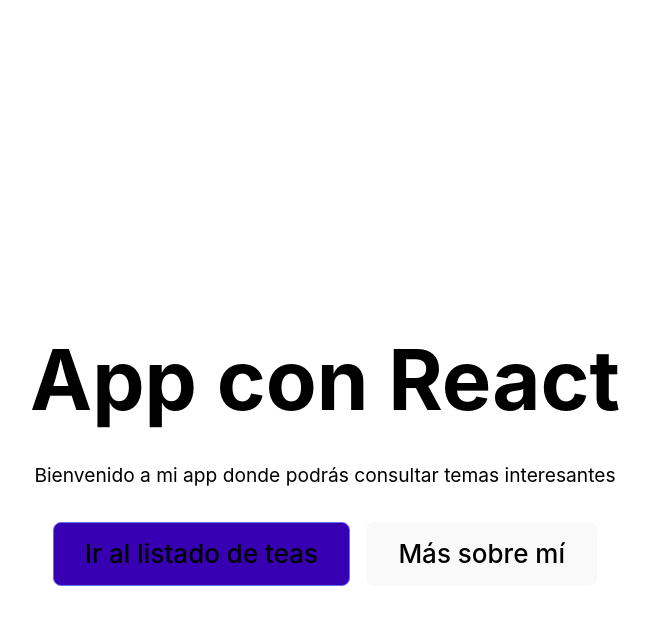
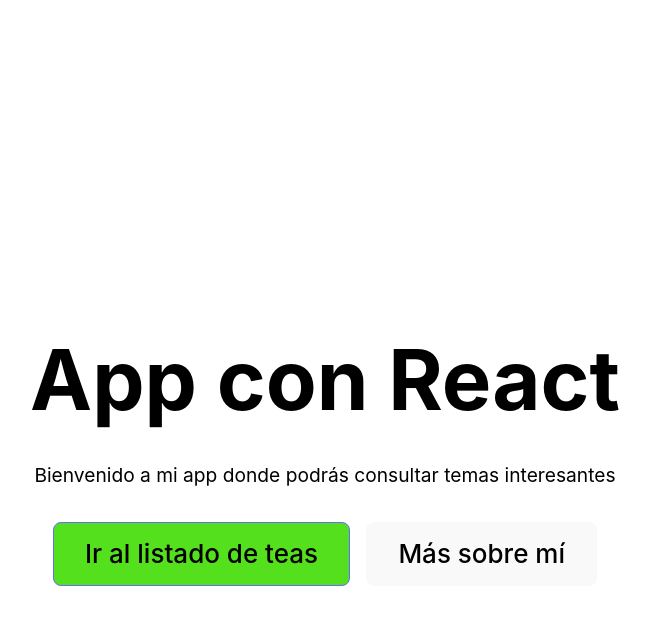
Before and after one commit to legendary2303/diagnostico-react, a React (Vite) app: page / in a window 1280 px wide. In both pictures the pointer is over the button "Ir al listado de teas". Shown: the top 624 px of the page, without its empty margins (315-965 px from the left). Built offline with nearby package versions, Linux system fonts and the light colour scheme.

Commit message:
style(frontend) change of color in buttons

```diff
--- a/Screen/Welcome/welcome.css
+++ b/Screen/Welcome/welcome.css
@@ -41,5 +41,5 @@
   }
 
   button:hover {
-    background-color: #3700b3;
+    background-color: #54e01c;
   }
```
